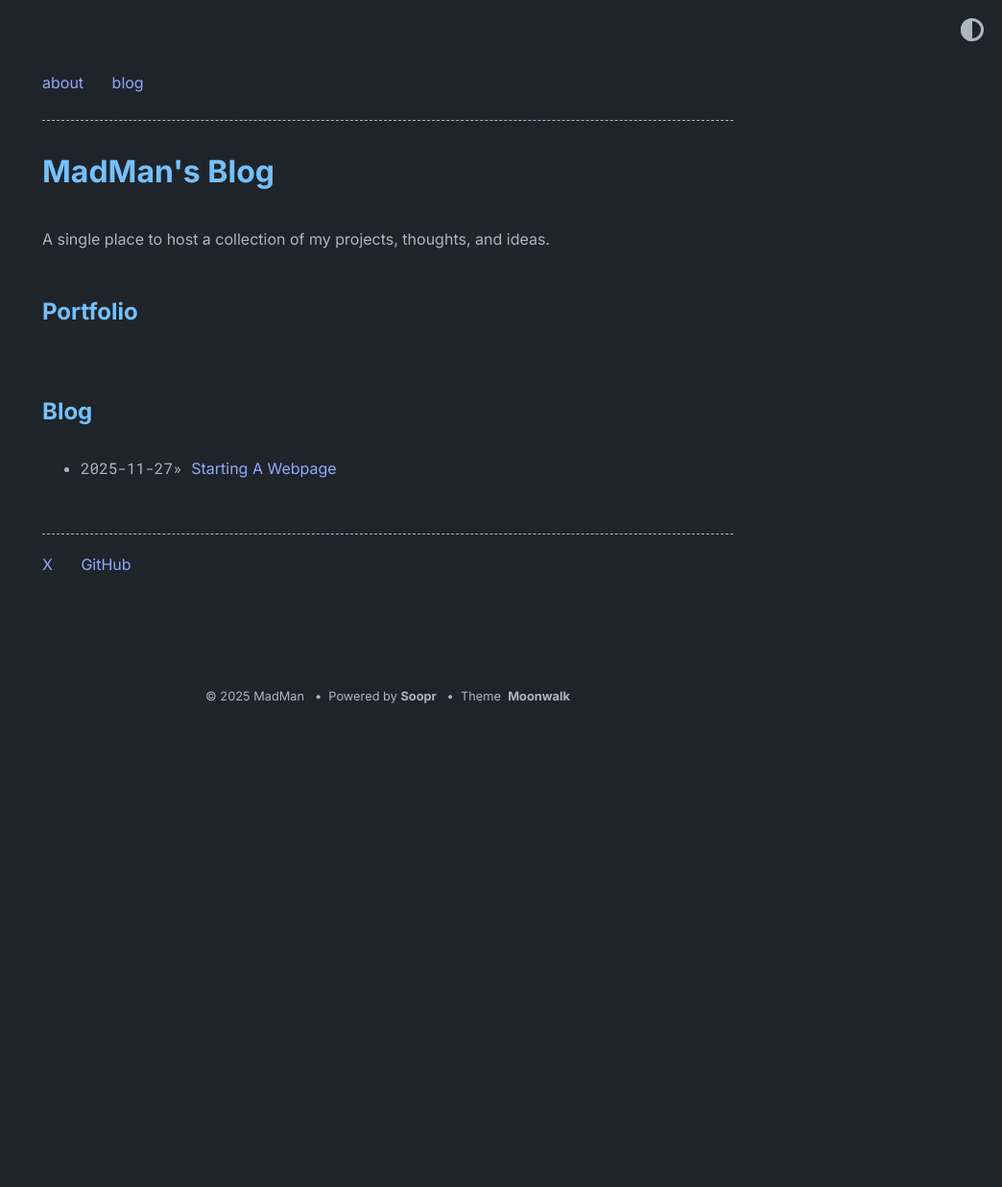
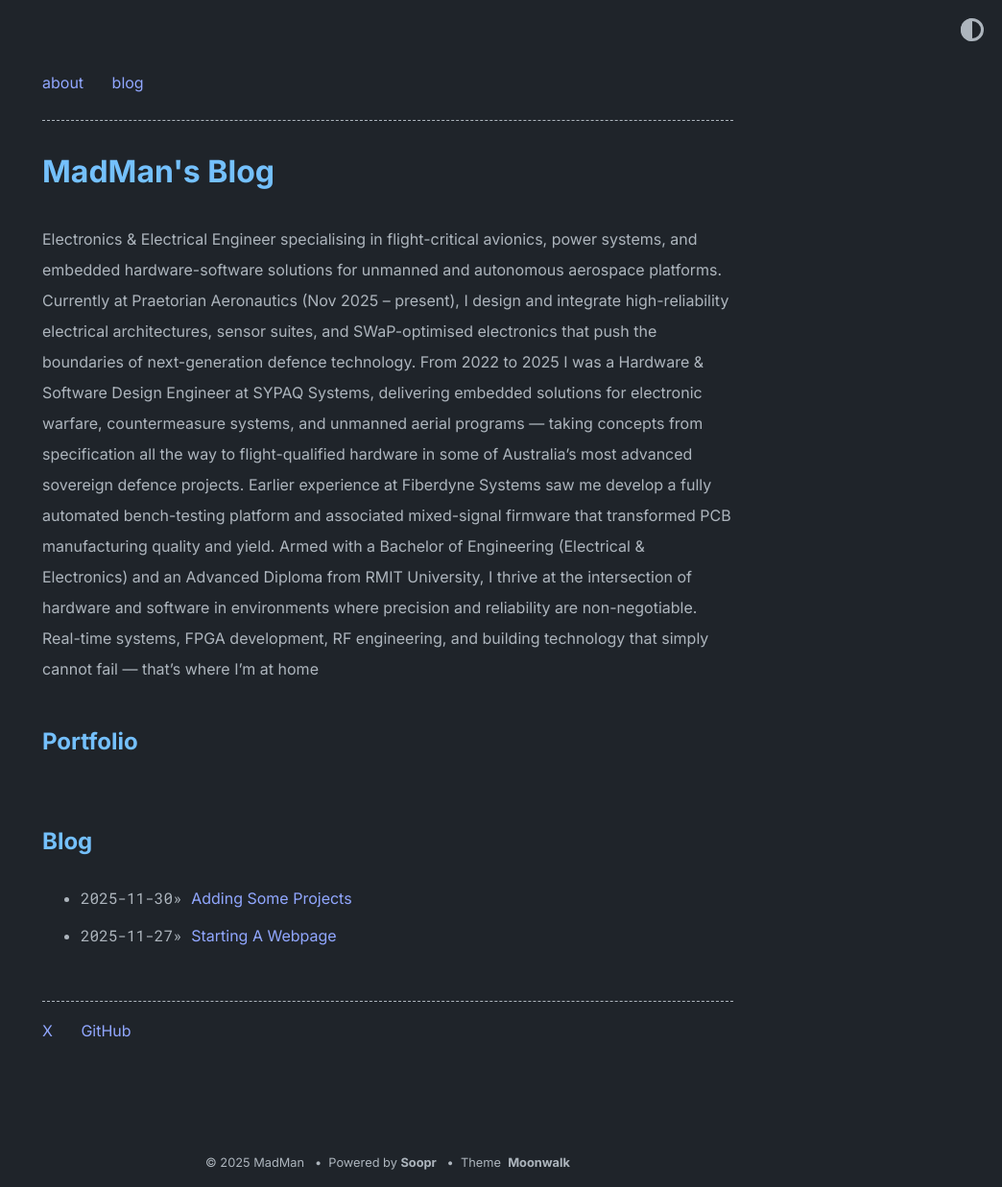
Before and after one commit to Cimos/cimos.github.io, a Jekyll site: the page built from index.md, in a window 1280 px wide. Shown: the whole page at 96% size, without its empty margins (236-1280 px from the left). Built offline with Jekyll 4.4.1, drawn with Linux system fonts in a browser that asks for light colours; before the commit the page ends 900 px from its top, so only the background shows below that.

```diff
--- a/_config.yml
+++ b/_config.yml
@@ -2,9 +2,13 @@ title: MadMan's Blog
 author: MadMan
 # url: https://www.abhinavsaxena.com/moonwalk # root address of the site
 url: https://cimos.github.io/ # root address of the site
-description: > # description of the site (multiple lines allowed)
-  A single place to host a collection of my projects, thoughts, and ideas.
-
+description: "
+  Electronics & Electrical Engineer specialising in flight-critical avionics, power systems, and embedded hardware-software solutions for unmanned and autonomous aerospace platforms.
+  Currently at Praetorian Aeronautics (Nov 2025 – present), I design and integrate high-reliability electrical architectures, sensor suites, and SWaP-optimised electronics that push the boundaries of next-generation defence technology.
+  From 2022 to 2025 I was a Hardware & Software Design Engineer at SYPAQ Systems, delivering embedded solutions for electronic warfare, countermeasure systems, and unmanned aerial programs — taking concepts from specification all the way to flight-qualified hardware in some of Australia’s most advanced sovereign defence projects.
+  Earlier experience at Fiberdyne Systems saw me develop a fully automated bench-testing platform and associated mixed-signal firmware that transformed PCB manufacturing quality and yield.
+  Armed with a Bachelor of Engineering (Electrical & Electronics) and an Advanced Diploma from RMIT University, I thrive at the intersection of hardware and software in environments where precision and reliability are non-negotiable. Real-time systems, FPGA development, RF engineering, and building technology that simply cannot fail — that’s where I’m at home
+  "
 permalink: /:slug
 
 favicon: "./logo.png" # relative path to site's favicon
```
Also changed, not shown: _includes/bio.md (added, +34 -0 lines), _posts/2025-11-27-starting-a-webpage.md (+1 -1 lines), _posts/2025-11-30-adding-some-projects.md (added, +13 -0 lines).
